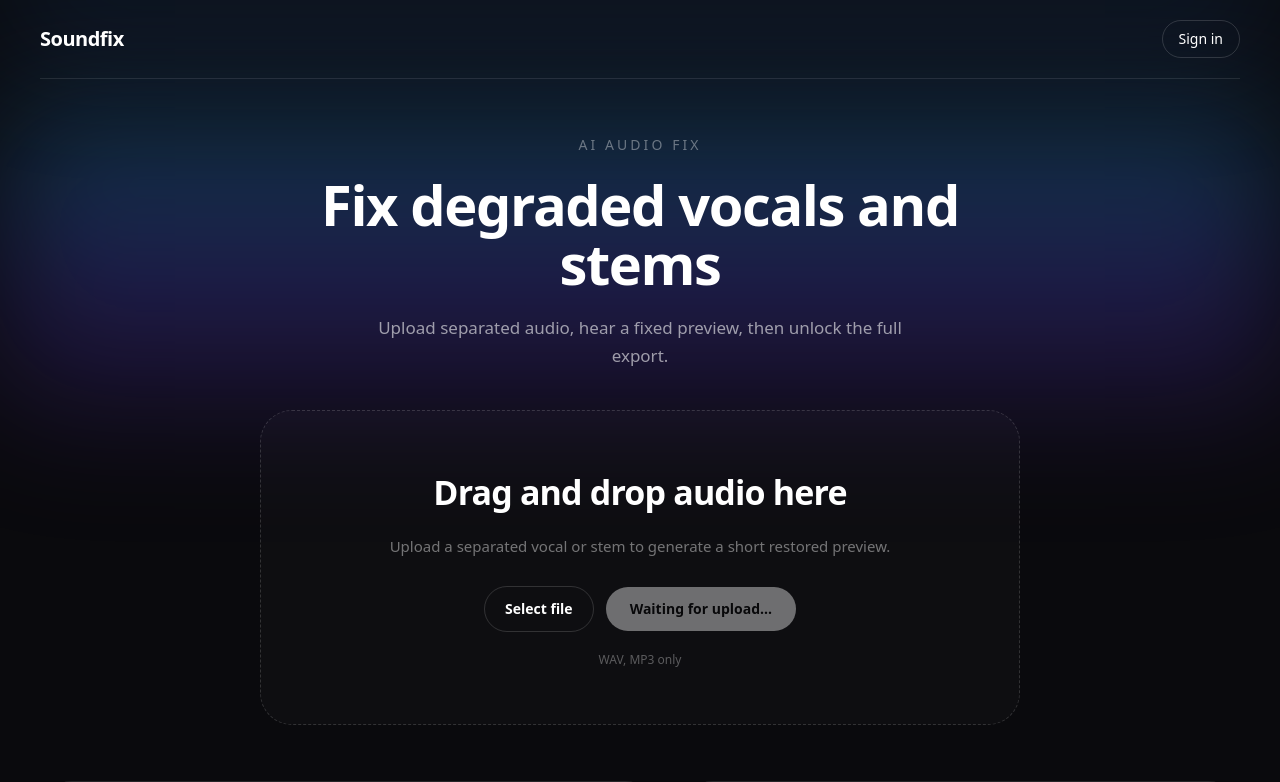
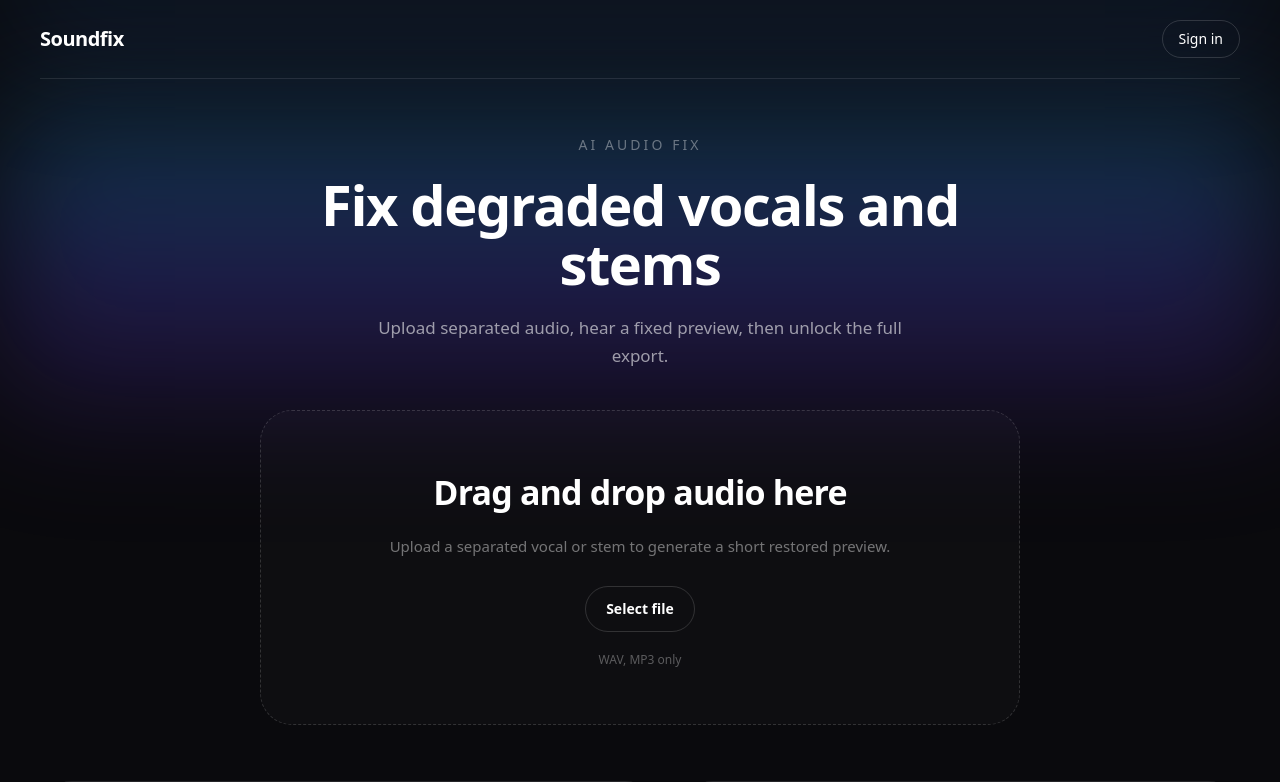
Before and after one commit to cocoro-sugiura/soundfix, a Next.js app in the folder frontend/: page / in a window 1280 px wide. Shown: the top 782 px of the page. Built offline with nearby package versions, Linux system fonts and the light colour scheme; no server answers.

Commit message:
Hide continue button before file selection

```diff
--- a/frontend/app/page.tsx
+++ b/frontend/app/page.tsx
@@ -296,6 +296,7 @@ export default function Home() {
                 {selectedFileName ? "Change file" : "Select file"}
               </button>
 
+              {selectedFileName ? (
                 <button
                   type="button"
                   onClick={(event) => {
@@ -305,12 +306,9 @@ export default function Home() {
                   disabled={!selectedFileName || !hasSelectedAudio || isPreparingUpload || !isUploadReady}
                   className="rounded-full bg-white px-6 py-3 text-sm font-semibold text-black transition hover:opacity-90 disabled:cursor-not-allowed disabled:opacity-40"
                 >
-                {isPreparingUpload
-                  ? "Preparing..."
-                  : isUploadReady
-                    ? "Continue to preview"
-                    : "Waiting for upload..."}
+                  {isPreparingUpload ? "Preparing..." : "Continue to preview"}
                 </button>
+              ) : null}
             </div>
 
             <p className="mt-5 text-xs text-white/32">WAV, MP3 only</p>
```
Lines whose indentation alone changed are shown as unchanged.
